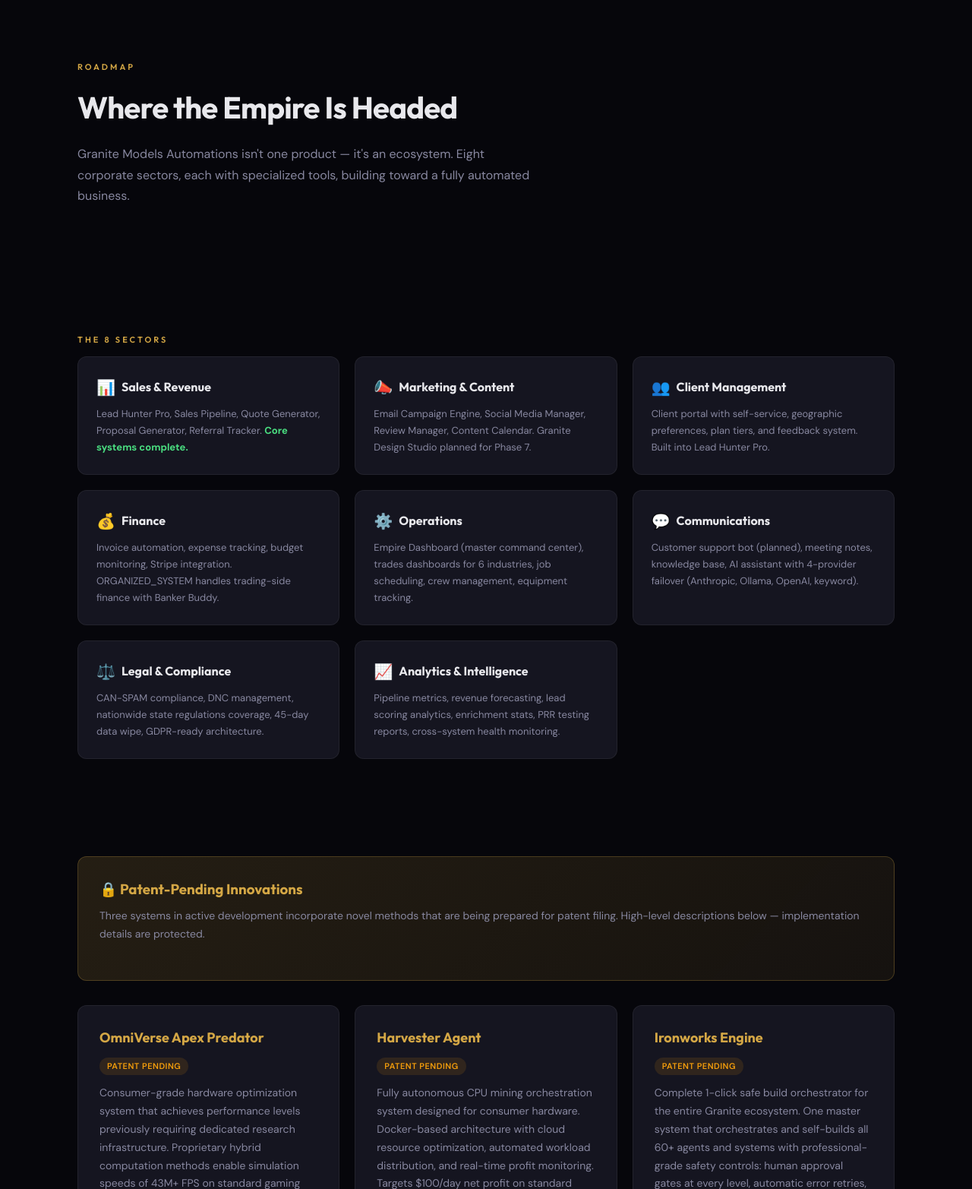
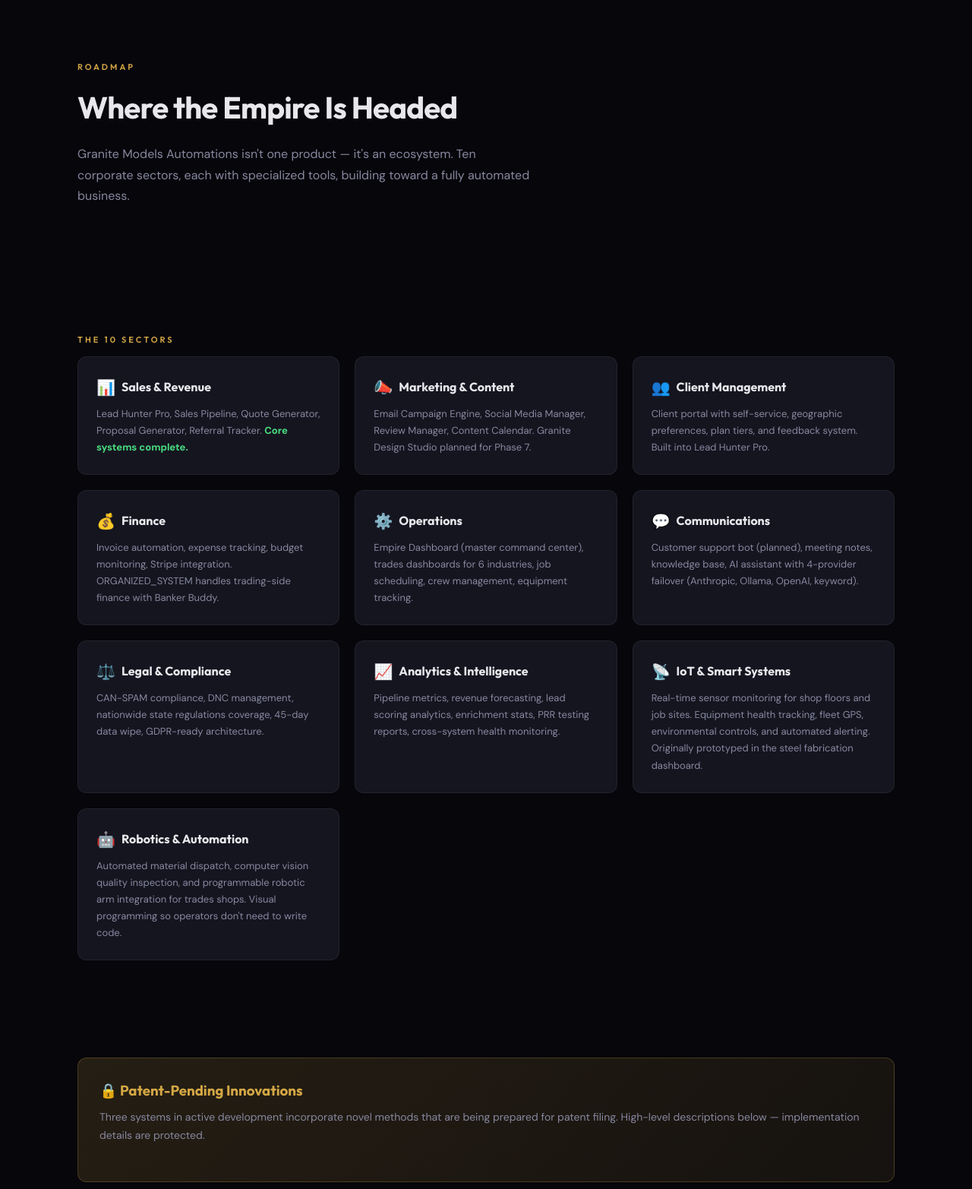
Before and after one commit to granitemodels-hub/granite-models-store, a Flask app: page /roadmap in a window 1280 px wide. Shown: the part 107-1672 px from the top of the page at 76% size. Run offline with Flask 3, Linux system fonts and the light colour scheme; some libraries are stand-ins or nearby versions.

Commit message:
Add IoT and Robotics divisions - 10 sectors, 30 projects total

```diff
--- a/app.py
+++ b/app.py
@@ -62,10 +62,10 @@
         'sector': 'Operations & Admin',
         'status': 'Production',
         'tagline': 'Master command center for the entire Granite ecosystem',
-        'description': 'Super admin panel with dropdown navigation per business division. Tab switching between tools across 8 corporate sectors. System health monitoring, revenue tracking, and cross-system management.',
-        'stats': {'lines': '3,000+', 'sectors': '8'},
+        'description': 'Super admin panel with dropdown navigation per business division. Tab switching between tools across 10 corporate sectors. System health monitoring, revenue tracking, and cross-system management.',
+        'stats': {'lines': '3,000+', 'sectors': '10'},
         'tech': ['Python', 'Flask', 'SQLite'],
-        'features': ['8 corporate sector navigation', 'Cross-system health monitoring', 'Revenue and billing overview', 'Tool launcher for all systems', 'Empire-wide search'],
+        'features': ['10 corporate sector navigation', 'Cross-system health monitoring', 'Revenue and billing overview', 'Tool launcher for all systems', 'Empire-wide search'],
         'video': None,
         'priority': 'high'
     },
@@ -109,6 +109,12 @@
     'omniverse-apex': {'name': 'OmniVerse Apex Predator', 'sector': 'Operations & Admin', 'status': 'In Development', 'tagline': 'Consumer-grade hardware running 1,000x faster than research labs', 'description': 'Proprietary optimization system that enables standard gaming hardware (RTX 3060/16GB RAM) to achieve simulation speeds previously requiring dedicated research infrastructure. Hybrid computation methods hit 43M+ FPS. Features self-evolving kernel optimization, infinite context memory architecture, distilled quantization for minimal VRAM, and real-time physics rendering at 120FPS via WebGPU.', 'stats': {'fps': '43M+', 'speedup': '1,000x'}, 'tech': ['Python', 'JAX', 'CUDA', 'Taichi', 'WebGPU', 'RWKV'], 'features': ['Taichi-JAX hybrid for 43M FPS simulations', 'FlashAttention-3 + Triton custom CUDA kernels', 'Distilled QLoRA 4-bit quantization (1GB VRAM)', 'Infinite context window via RWKV + JAX', 'Live WebGPU physics viewport at 120FPS', 'Self-evolving NEAT kernel mutation'], 'video': None, 'priority': 'flagship'},
     'harvester-agent': {'name': 'Harvester Agent', 'sector': 'Trading & Finance', 'status': 'In Development', 'tagline': 'Autonomous CPU mining empire — $100/day target on consumer hardware', 'description': 'Fully autonomous Docker-based mining orchestration system designed for consumer-grade PCs. Targets $100/day net profit mining CPU coins (RandomX) with zero manual intervention after deployment. Includes cloud resource optimization via free-tier rotation, genetic algorithm hash boost, Telegram alerting, and live profit dashboard.', 'stats': {'target': '$100/day', 'intervention': 'Zero'}, 'tech': ['Python', 'Docker', 'Oracle Cloud', 'Telegram API'], 'features': ['Docker Swarm orchestration', 'Oracle Always Free ARM integration', 'Cloud trial resource optimization', 'Genetic algorithm hash rate boosting', 'Telegram alerts and profit dashboard', 'Fully autonomous — zero manual intervention'], 'video': None, 'priority': 'flagship'},
     'ironworks-engine': {'name': 'Ironworks Engine', 'sector': 'Operations & Admin', 'status': 'In Development', 'tagline': '1-click safe build orchestrator for 60+ agents', 'description': 'Master orchestration system that self-builds the entire Granite ecosystem in one click. Professional-grade safety controls at every level: human approval gates, 3x error retries, per-component kill switches, and auditable logging. Full deployment from zero to production in 60 minutes.', 'stats': {'agents': '60+', 'deploy_time': '60 min'}, 'tech': ['Python', 'n8n', 'Vercel', 'Docker'], 'features': ['1-click deployment of entire ecosystem', 'Human approval gates at every level', 'Automatic error retries (3x)', 'Per-component kill switches', 'Professional-grade auditable logs', 'Zero to production in 60 minutes'], 'video': None, 'priority': 'flagship'},
+    'iot-sensor-hub': {'name': 'IoT Sensor Hub', 'sector': 'IoT & Smart Systems', 'status': 'Planned', 'tagline': 'Real-time sensor monitoring and alerting for trades operations', 'description': 'Centralized IoT platform for connecting sensors across job sites, shops, and equipment. Real-time temperature, humidity, vibration, and equipment health monitoring with automated alerts. Originally prototyped as part of the steel fabrication dashboard for shop floor monitoring.', 'stats': {}, 'tech': ['Python', 'MQTT', 'Flask', 'WebSocket', 'Raspberry Pi'], 'features': ['Multi-sensor real-time monitoring', 'Equipment health and vibration tracking', 'Temperature and humidity alerts', 'Shop floor environmental monitoring', 'Mobile-friendly live dashboard', 'Automated threshold alerting via SMS/email'], 'video': None, 'priority': 'medium'},
+    'iot-fleet-tracker': {'name': 'Fleet & Equipment Tracker', 'sector': 'IoT & Smart Systems', 'status': 'Planned', 'tagline': 'GPS tracking and maintenance scheduling for trucks and equipment', 'description': 'IoT-powered fleet management for trades companies. Track vehicle locations, monitor engine diagnostics, schedule preventive maintenance, and log equipment usage hours. Designed for landscaping fleets, construction equipment, and service vehicles.', 'stats': {}, 'tech': ['Python', 'Flask', 'GPS/OBD-II', 'SQLite', 'Mapbox'], 'features': ['Real-time GPS vehicle tracking', 'OBD-II engine diagnostics', 'Preventive maintenance scheduling', 'Equipment usage hour logging', 'Fuel consumption tracking', 'Route optimization'], 'video': None, 'priority': 'medium'},
+    'smart-shop': {'name': 'Smart Shop Controller', 'sector': 'IoT & Smart Systems', 'status': 'Planned', 'tagline': 'Automated shop environment control for fabrication and service bays', 'description': 'IoT automation for trade shop environments — automated ventilation based on air quality sensors, lighting control, compressor and tool power management, and safety system integration. Originally designed for steel fabrication shops with welding fume detection.', 'stats': {}, 'tech': ['Python', 'MQTT', 'Raspberry Pi', 'Relay Controllers'], 'features': ['Air quality monitoring with auto-ventilation', 'Welding fume detection and extraction', 'Automated lighting and power management', 'Compressor scheduling', 'Safety system integration', 'Energy usage optimization'], 'video': None, 'priority': 'medium'},
+    'robo-dispatch': {'name': 'Robotic Dispatch System', 'sector': 'Robotics & Automation', 'status': 'Planned', 'tagline': 'Automated material handling and delivery for shop floors', 'description': 'Robotic dispatch and routing system for automated material movement within fabrication shops and warehouses. Integrates with job scheduling to pre-stage materials, route autonomous carts, and track delivery completion.', 'stats': {}, 'tech': ['Python', 'ROS2', 'Flask', 'Computer Vision'], 'features': ['Autonomous cart routing and dispatch', 'Job-based material pre-staging', 'Delivery completion tracking', 'Integration with trades dashboards', 'Collision avoidance pathfinding', 'Multi-robot coordination'], 'video': None, 'priority': 'medium'},
+    'robo-inspection': {'name': 'Automated Inspection System', 'sector': 'Robotics & Automation', 'status': 'Planned', 'tagline': 'Computer vision quality inspection for fabricated parts', 'description': 'Automated visual inspection system using computer vision to check weld quality, dimensional accuracy, and surface defects on fabricated parts. Camera-based with AI classification trained on real shop data. Reduces manual QC time and catches defects humans miss.', 'stats': {}, 'tech': ['Python', 'OpenCV', 'TensorFlow', 'Flask', 'USB Cameras'], 'features': ['Weld quality inspection via computer vision', 'Dimensional accuracy measurement', 'Surface defect detection', 'AI classification trained on real shop data', 'Pass/fail grading with photo evidence', 'Integration with job tracking system'], 'video': None, 'priority': 'medium'},
+    'robo-arm-controller': {'name': 'Robotic Arm Controller', 'sector': 'Robotics & Automation', 'status': 'Planned', 'tagline': 'Programmable robotic arm integration for repetitive shop tasks', 'description': 'Control interface for integrating programmable robotic arms into trades workflows. Handles repetitive tasks like material cutting, sorting, welding prep, and parts assembly. Visual programming interface so operators don\'t need to write code.', 'stats': {}, 'tech': ['Python', 'ROS2', 'Flask', 'Arduino/PLC'], 'features': ['Visual task programming interface', 'Repetitive task automation (cutting, sorting, assembly)', 'Safety zone enforcement', 'Integration with job scheduler', 'Operator-friendly — no coding required', 'Emergency stop and override controls'], 'video': None, 'priority': 'medium'},
 }
 
 SECTORS = [
@@ -118,6 +124,8 @@
     ('Marketing & Content', 'marketing'),
     ('Quality & Testing', 'testing'),
     ('Operations & Admin', 'operations'),
+    ('IoT & Smart Systems', 'iot'),
+    ('Robotics & Automation', 'robotics'),
 ]
 
 SOCIAL = {
--- a/templates/roadmap.html
+++ b/templates/roadmap.html
@@ -6,11 +6,11 @@
   <section class="section">
     <p class="section-label">ROADMAP</p>
     <h2 class="section-title">Where the Empire Is Headed</h2>
-    <p class="section-desc">Granite Models Automations isn't one product — it's an ecosystem. Eight corporate sectors, each with specialized tools, building toward a fully automated business.</p>
+    <p class="section-desc">Granite Models Automations isn't one product — it's an ecosystem. Ten corporate sectors, each with specialized tools, building toward a fully automated business.</p>
   </section>
 
   <section class="section--sm">
-    <p class="section-label">THE 8 SECTORS</p>
+    <p class="section-label">THE 10 SECTORS</p>
     <div class="roadmap-grid">
       <div class="roadmap-card">
         <h3><span class="roadmap-icon">📊</span> Sales & Revenue</h3>
@@ -43,6 +43,14 @@
       <div class="roadmap-card">
         <h3><span class="roadmap-icon">📈</span> Analytics & Intelligence</h3>
         <p>Pipeline metrics, revenue forecasting, lead scoring analytics, enrichment stats, PRR testing reports, cross-system health monitoring.</p>
+      </div>
+      <div class="roadmap-card">
+        <h3><span class="roadmap-icon">📡</span> IoT & Smart Systems</h3>
+        <p>Real-time sensor monitoring for shop floors and job sites. Equipment health tracking, fleet GPS, environmental controls, and automated alerting. Originally prototyped in the steel fabrication dashboard.</p>
+      </div>
+      <div class="roadmap-card">
+        <h3><span class="roadmap-icon">🤖</span> Robotics & Automation</h3>
+        <p>Automated material dispatch, computer vision quality inspection, and programmable robotic arm integration for trades shops. Visual programming so operators don't need to write code.</p>
       </div>
     </div>
   </section>
```
